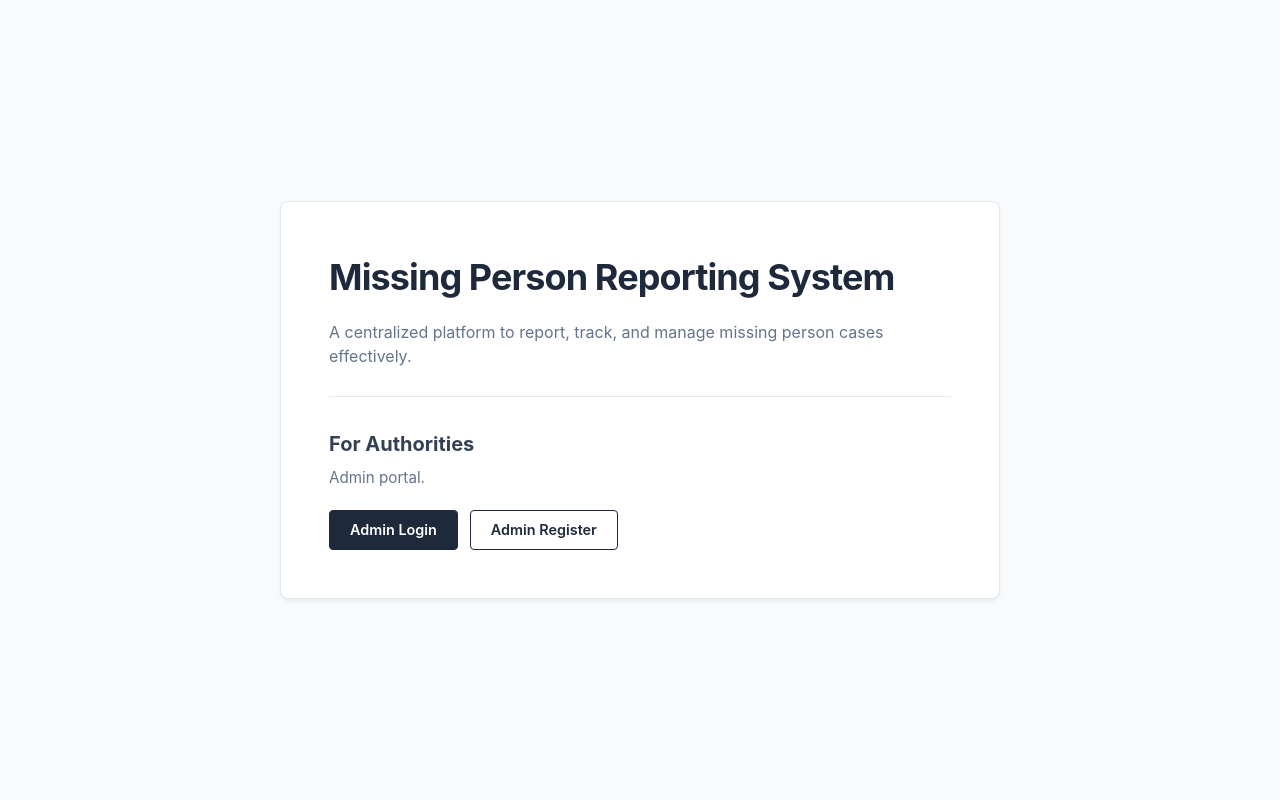
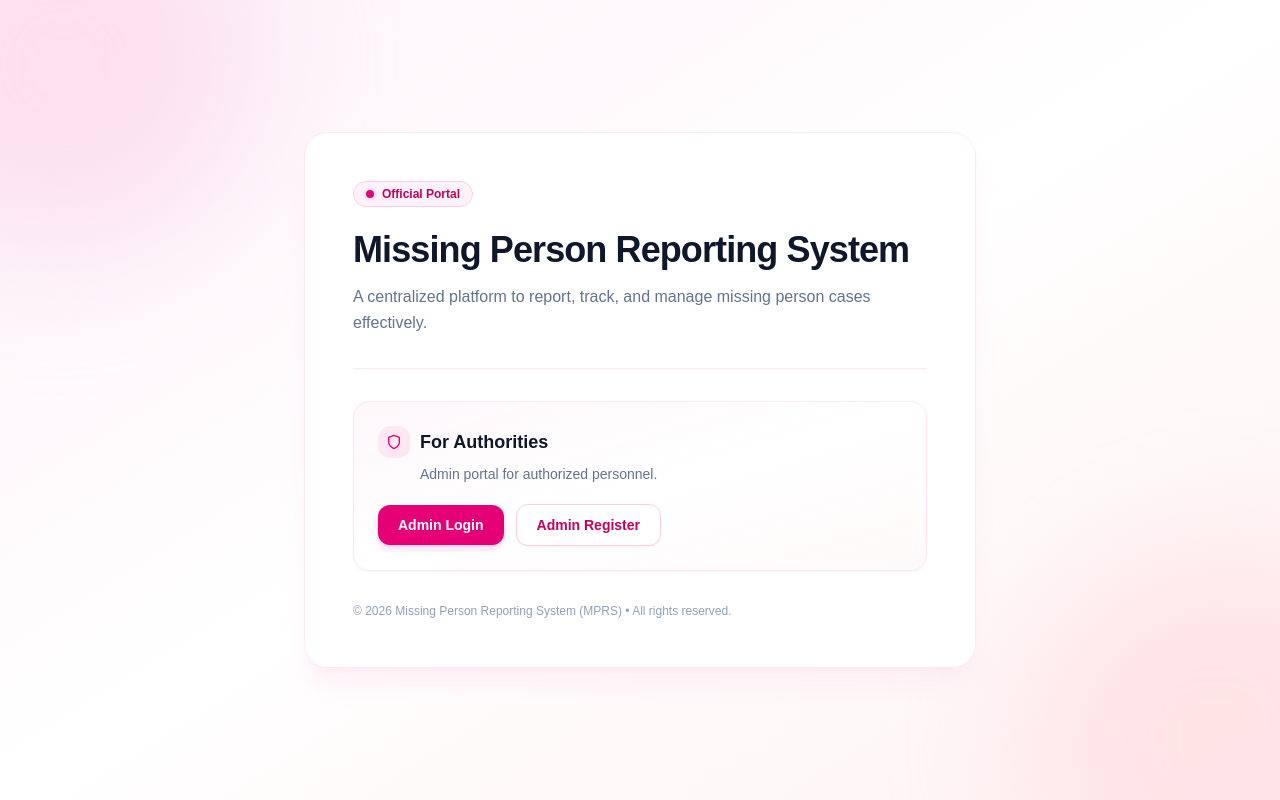
Before and after one commit to safarhana/Missing-Person-Reporting-System, a Next.js app in the folder frontend/: page / in a window 1280 px wide. Built offline with nearby package versions, Linux system fonts and the light colour scheme.

Commit message:
Update landing page to pink and white theme

```diff
--- a/frontend/app/globals.css
+++ b/frontend/app/globals.css
@@ -17,26 +17,27 @@ body {
   justify-content: center;
   align-items: center;
   min-height: 100vh;
-  background-color: #f8fafc;
+  background: linear-gradient(135deg, #fdf2f8 0%, #ffffff 50%, #ffe4e6 100%);
   font-family: -apple-system, BlinkMacSystemFont, "Segoe UI", Roboto, Helvetica, Arial, sans-serif;
   padding: 1.5rem;
+  position: relative;
 }
 
 .landing-card {
   width: 100%;
   max-width: 720px;
   background-color: #ffffff;
-  border: 1px solid #e2e8f0;
-  border-radius: 0.5rem;
+  border: 1px solid #fce7f3;
+  border-radius: 1.25rem;
   padding: 3rem;
-  box-shadow: 0 4px 6px -1px rgba(0, 0, 0, 0.05), 0 2px 4px -1px rgba(0, 0, 0, 0.02);
+  box-shadow: 0 10px 25px -5px rgba(244, 114, 182, 0.1), 0 8px 10px -6px rgba(244, 114, 182, 0.05);
   text-align: left;
 }
 
 .landing-title {
   font-size: 2.25rem;
-  font-weight: 700;
-  color: #1e293b;
+  font-weight: 800;
+  color: #0f172a;
   margin: 0 0 1rem 0;
   letter-spacing: -0.025em;
 }
@@ -45,17 +46,22 @@ body {
   font-size: 1rem;
   color: #64748b;
   margin: 0 0 1.75rem 0;
-  line-height: 1.5;
+  line-height: 1.6;
 }
 
 .landing-divider {
   border: 0;
-  border-top: 1.5px solid #e2e8f0;
+  border-top: 1.5px solid #fce7f3;
   margin: 0 0 2rem 0;
 }
 
 .landing-section {
   margin-bottom: 2rem;
+  background-color: #fff1f2;
+  background: linear-gradient(135deg, #fff1f2 0%, #ffffff 100%);
+  border: 1px solid #fce7f3;
+  border-radius: 1rem;
+  padding: 1.5rem;
 }
 
 .landing-section:last-of-type {
@@ -65,12 +71,12 @@ body {
 .landing-section-title {
   font-size: 1.25rem;
   font-weight: 750;
-  color: #2563eb;
+  color: #db2777;
   margin: 0 0 0.5rem 0;
 }
 
 .landing-section-title.dark {
-  color: #334155;
+  color: #1e293b;
 }
 
 .landing-section-desc {
@@ -82,39 +88,43 @@ body {
 .landing-btn-group {
   display: flex;
   gap: 0.75rem;
+  flex-wrap: wrap;
 }
 
 .landing-btn {
   display: inline-flex;
   align-items: center;
   justify-content: center;
-  padding: 0.5rem 1.25rem;
+  padding: 0.6rem 1.5rem;
   font-size: 0.9rem;
   font-weight: 600;
-  border-radius: 0.25rem;
+  border-radius: 0.75rem;
   cursor: pointer;
   text-decoration: none;
   transition: all 0.2s ease;
-  height: 2.5rem;
+  height: 2.6rem;
 }
 
 .btn-auth-primary {
-  background-color: #1e293b;
+  background-color: #db2777;
   color: #ffffff;
-  border: 1px solid #1e293b;
+  border: 1px solid #db2777;
+  box-shadow: 0 4px 12px rgba(219, 39, 119, 0.25);
 }
 
 .btn-auth-primary:hover {
-  background-color: #0f172a;
-  border-color: #0f172a;
+  background-color: #be185d;
+  border-color: #be185d;
+  box-shadow: 0 6px 16px rgba(219, 39, 119, 0.35);
 }
 
 .btn-auth-secondary {
   background-color: #ffffff;
-  color: #1e293b;
-  border: 1px solid #1e293b;
+  color: #be185d;
+  border: 1px solid #fbcfe8;
 }
 
 .btn-auth-secondary:hover {
-  background-color: rgba(30, 41, 59, 0.04);
+  background-color: #fdf2f8;
+  border-color: #f472b6;
 }
--- a/frontend/app/layout.tsx
+++ b/frontend/app/layout.tsx
@@ -13,8 +13,8 @@ const geistMono = Geist_Mono({
 });
 
 export const metadata: Metadata = {
-  title: "Create Next App",
-  description: "Generated by create next app",
+  title: "Missing Person Reporting System",
+  description: "A centralized platform to report, track, and manage missing person cases effectively.",
 };
 
 export default function RootLayout({ children }: LayoutProps<"/">) {
--- a/frontend/app/page.tsx
+++ b/frontend/app/page.tsx
@@ -2,28 +2,71 @@ import Link from "next/link";
 
 export default function Home() {
   return (
-    <div className="landing-container">
-      <div className="landing-card">
-        <h1 className="landing-title">Missing Person Reporting System</h1>
-        <p className="landing-desc">
+    <div className="relative min-h-screen bg-gradient-to-br from-pink-50 via-white to-rose-50 flex items-center justify-center p-4 sm:p-6 overflow-hidden">
+      <div className="absolute -top-32 -left-32 w-96 h-96 rounded-full bg-pink-200/50 blur-3xl pointer-events-none" />
+      <div className="absolute -bottom-32 -right-32 w-96 h-96 rounded-full bg-rose-200/40 blur-3xl pointer-events-none" />
+
+      <div className="relative w-full max-w-2xl bg-white/95 backdrop-blur-md rounded-3xl border border-pink-100 shadow-xl shadow-pink-100/60 p-8 sm:p-12 transition-all">
+        <div className="inline-flex items-center gap-2 px-3 py-1 rounded-full bg-pink-50 border border-pink-200 text-xs font-semibold text-pink-700 mb-5">
+          <span className="relative flex h-2 w-2">
+            <span className="animate-ping absolute inline-flex h-full w-full rounded-full bg-pink-400 opacity-75"></span>
+            <span className="relative inline-flex rounded-full h-2 w-2 bg-pink-600"></span>
+          </span>
+          Official Portal
+        </div>
+
+        <h1 className="text-3xl sm:text-4xl font-extrabold text-slate-900 tracking-tight leading-tight mb-3">
+          Missing Person Reporting System
+        </h1>
+        <p className="text-base text-slate-500 leading-relaxed mb-8">
           A centralized platform to report, track, and manage missing person cases effectively.
         </p>
 
-        <hr className="landing-divider" />
+        <hr className="border-0 border-t border-pink-100 mb-8" />
 
-        <div className="landing-section">
-          <h2 className="landing-section-title dark">For Authorities</h2>
-          <p className="landing-section-desc">
-            Admin portal.
+        <div className="rounded-2xl border border-pink-100 bg-gradient-to-br from-pink-50/60 via-white to-rose-50/40 p-6 shadow-xs">
+          <div className="flex items-center gap-2.5 mb-1.5">
+            <div className="h-8 w-8 rounded-xl bg-pink-100 text-pink-600 flex items-center justify-center font-bold text-sm">
+              <svg
+                xmlns="http://www.w3.org/2000/svg"
+                className="h-4 w-4"
+                viewBox="0 0 24 24"
+                fill="none"
+                stroke="currentColor"
+                strokeWidth="2"
+                strokeLinecap="round"
+                strokeLinejoin="round"
+              >
+                <path d="M12 22s8-4 8-10V5l-8-3-8 3v7c0 6 8 10 8 10z" />
+              </svg>
+            </div>
+            <h2 className="text-lg font-bold text-slate-900">For Authorities</h2>
+          </div>
+
+          <p className="text-sm text-slate-500 mb-5 ml-10.5">
+            Admin portal for authorized personnel.
           </p>
-          <div className="landing-btn-group">
-            <Link href="/admin/login" className="landing-btn btn-auth-primary">
+
+          <div className="flex flex-wrap items-center gap-3">
+            <Link
+              href="/admin/login"
+              className="inline-flex items-center justify-center px-5 py-2.5 text-sm font-semibold rounded-xl bg-pink-600 hover:bg-pink-500 text-white shadow-md shadow-pink-200 hover:shadow-pink-300 transition-all active:scale-[0.99]"
+            >
               Admin Login
             </Link>
-            <Link href="/admin/register" className="landing-btn btn-auth-secondary">
+            <Link
+              href="/admin/register"
+              className="inline-flex items-center justify-center px-5 py-2.5 text-sm font-semibold rounded-xl bg-white hover:bg-pink-50 text-pink-700 border border-pink-200 hover:border-pink-300 shadow-xs transition-all active:scale-[0.99]"
+            >
               Admin Register
             </Link>
           </div>
+        </div>
+
+        <div className="mt-8 text-center sm:text-left">
+          <p className="text-xs text-slate-400">
+            &copy; {new Date().getFullYear()} Missing Person Reporting System (MPRS) &bull; All rights reserved.
+          </p>
         </div>
       </div>
     </div>
```
